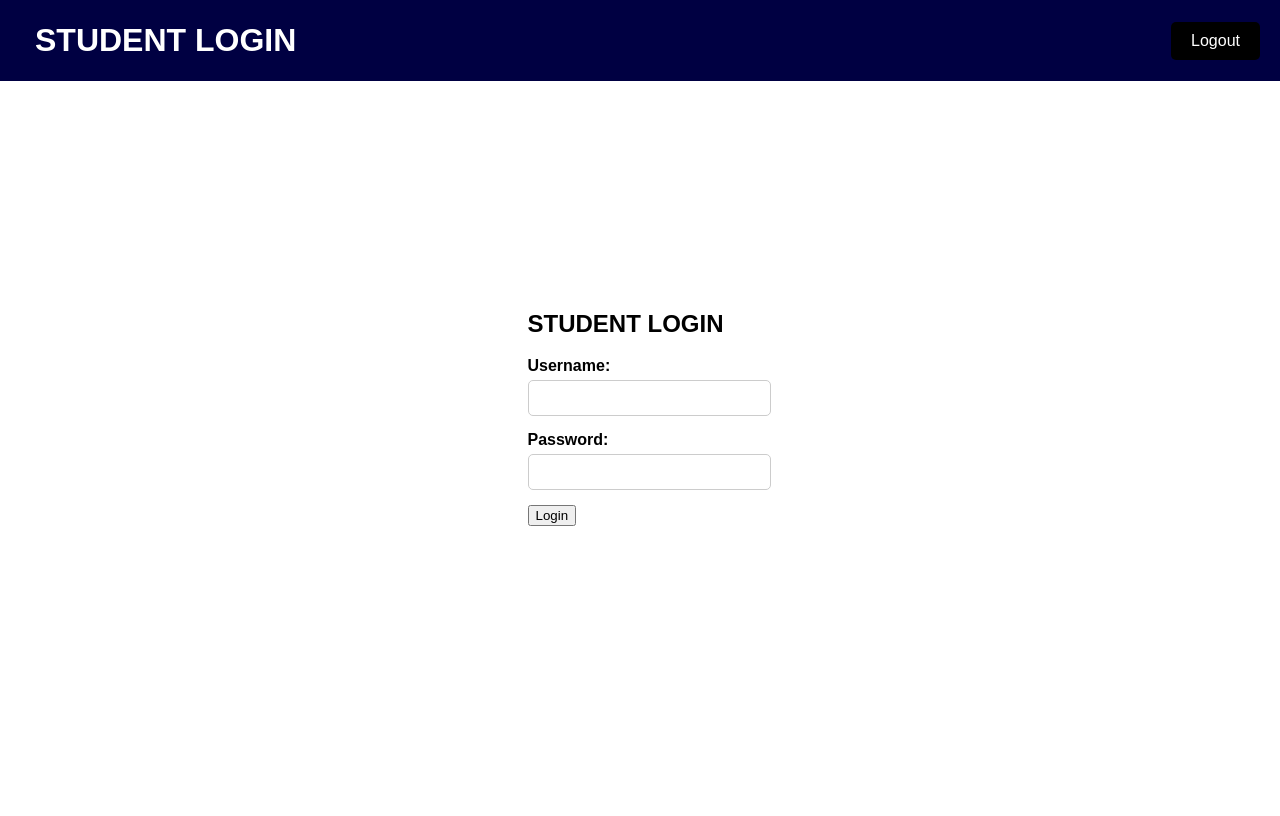
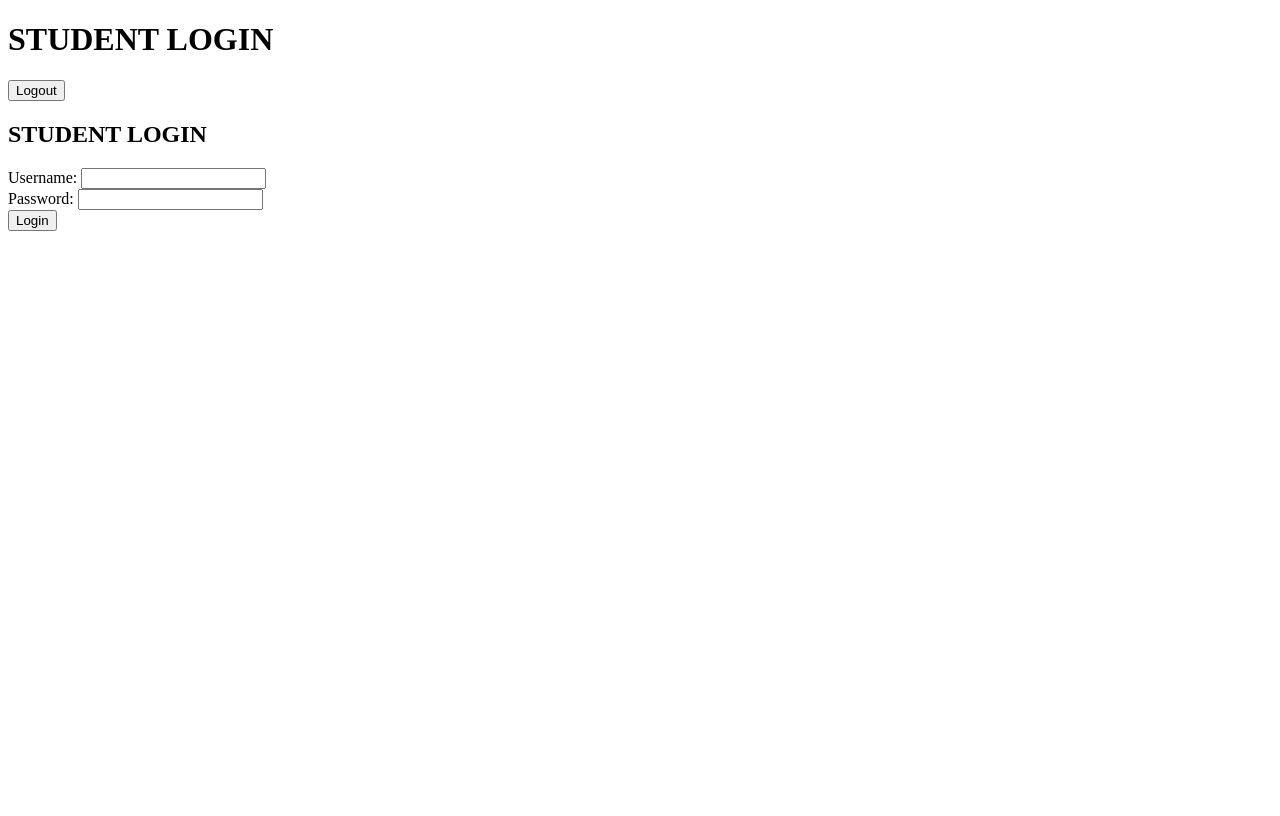
Before and after one commit to KhushiJain2004/Attendance-management-system-Devops-lab-, a Django app: page /StudentLogin in a window 1280 px wide. After the commit the page ends 231 px from the top, so only its background shows below. Run offline with Django 4.2, Linux system fonts and the light colour scheme.

Commit message:
Update Studentlogin.html

```diff
--- a/ATTENDANCE_MANAGEMENT_SYSTEM/template/Studentlogin.html
+++ b/ATTENDANCE_MANAGEMENT_SYSTEM/template/Studentlogin.html
@@ -1,95 +1,6 @@
 <!DOCTYPE html>
 <html lang="en">
-<head>
-    <meta charset="UTF-8">
-    <meta name="viewport" content="width=device-width, initial-scale=1.0">
-    <title>Student Profile</title>
-    <style>
-        body {
-            font-family: Arial, sans-serif;
-            background-color: #ffffff;
-            padding: 0;
-            display: flex;
-            justify-content: center;
-            align-items: center;
-            height: 100vh;
-        }
 
-        .navbar {
-            background-color: rgb(0, 0, 66);
-            color: white;
-            padding: 7px 20px;
-            text-align: left;
-            width: 100%;
-            position: fixed;
-            top: 0;
-            box-sizing: border-box;
-            display: flex;
-            justify-content: space-between;
-            align-items: center;
-        }
-
-        .navbar h1 {
-            margin: 15px;
-        }
-
-        .btn-logout {
-            background-color: #000000;
-            color: white;
-            border: none;
-            padding: 10px 20px;
-            font-size: 16px;
-            border-radius: 5px;
-            cursor: pointer;
-        }
-
-        .profile-container {
-            background-color: #ffffff;
-            padding: 80px;
-            border-radius: 52px;
-            box-shadow: 0px 0px 10px 0px rgba(0, 0, 0, 0.1);
-        }
-
-        .profile-container h2 {
-            text-align: center;
-            margin-bottom: 20px;
-        }
-
-        .form-group {
-            margin-bottom: 15px;
-        }
-
-        .form-group label {
-            font-weight: bold;
-            display: block;
-            margin-bottom: 5px;
-        }
-
-        .form-group input[type="text"],
-        .form-group input[type="password"],
-        .form-group select {
-            width: 100%;
-            padding: 8px;
-            font-size: 16px;
-            border: 1px solid #ccc;
-            border-radius: 5px;
-        }
-
-        .btn-save {
-            background-color: #4caf50;
-            color: white;
-            border: none;
-            padding: 10px 20px;
-            font-size: 16px;
-            border-radius: 5px;
-            cursor: pointer;
-        }
-
-        .btn-save:hover {
-            background-color: #45a049;
-        }
-    </style>
-</head>
 <body>
     <div class="navbar">
         <h1>STUDENT LOGIN</h1>
```
